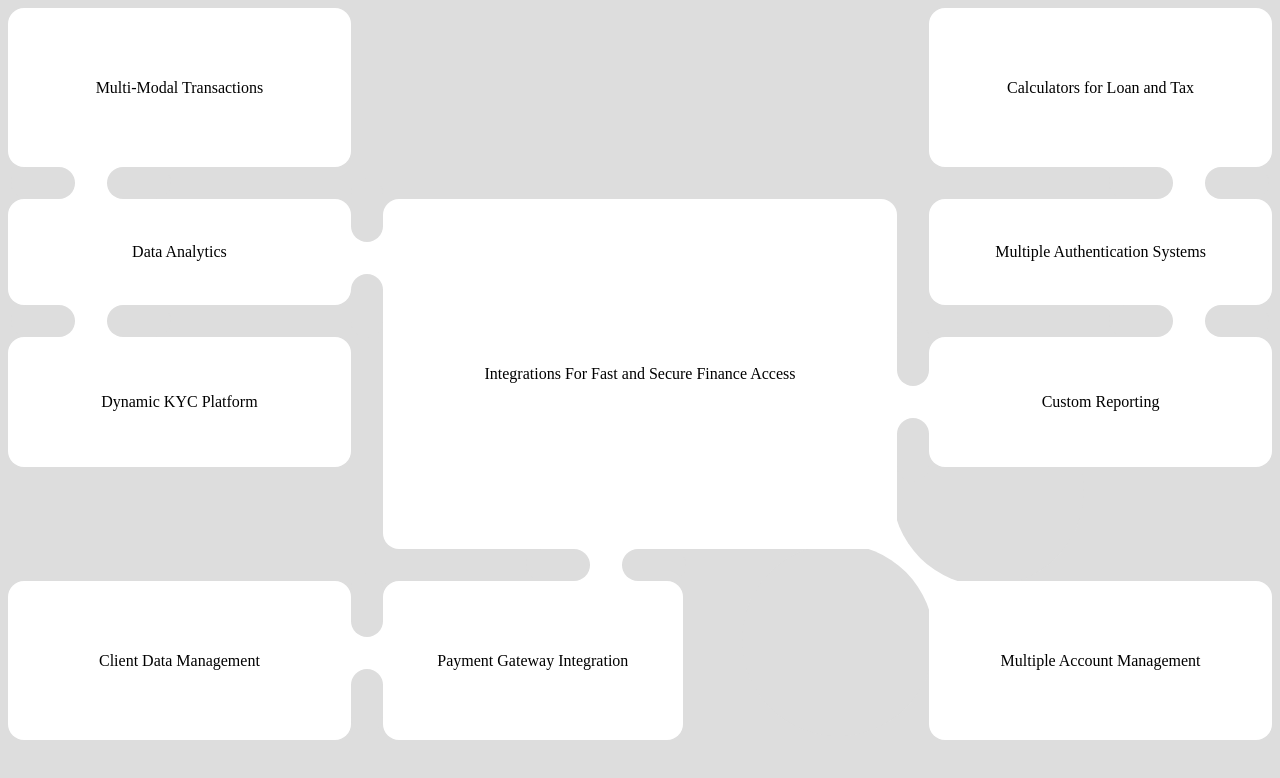
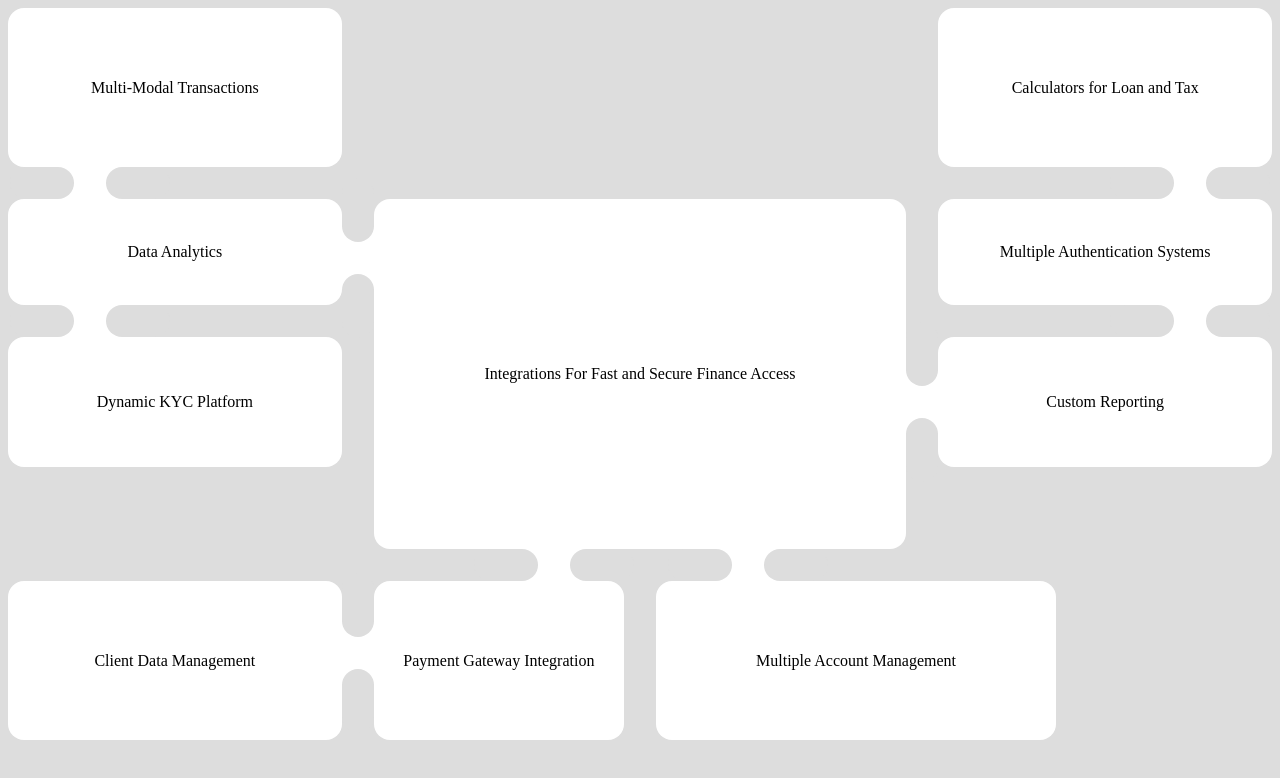
Before and after one commit to logovaser/StartupSoft-popup-grid, a website built with Vite: page index.html in a window 1280 px wide. Built offline with nearby package versions, Linux system fonts and the light colour scheme.

Commit message:
move block 6

```diff
--- a/css/blockPositions.css
+++ b/css/blockPositions.css
@@ -1,6 +1,6 @@
 .container {
   display: grid;
-  grid-template-columns: 2fr 3fr 2fr;
+  grid-template-columns: 4fr 3fr 3fr 4fr;
   grid-template-rows: 3fr 2fr 4fr 3fr;
   column-gap: var(--blockSpacing);
   row-gap: var(--blockSpacing);
@@ -10,7 +10,7 @@
   grid-row-start: 2;
   grid-row-end: 4;
   grid-column-start: 2;
-  grid-column-end: 3;
+  grid-column-end: 4;
 
   height: 350px;
 }
@@ -61,29 +61,29 @@
   grid-row-end: 5;
   grid-column-start: 2;
   grid-column-end: 3;
-  width: 300px;
 }
 
 .block-6 {
   grid-row-start: 4;
   grid-row-end: 5;
   grid-column-start: 3;
-  grid-column-end: 4;
+  grid-column-end: 5;
+  width: 400px;
 }
 
 .block-7 {
   grid-row-start: 3;
   grid-row-end: 4;
-  grid-column-start: 3;
-  grid-column-end: 4;
+  grid-column-start: 4;
+  grid-column-end: 5;
   height: 130px;
 }
 
 .block-8 {
   grid-row-start: 2;
   grid-row-end: 3;
-  grid-column-start: 3;
-  grid-column-end: 4;
+  grid-column-start: 4;
+  grid-column-end: 5;
 }
 .block-8 *, .block-8 > .bridge:before, .block-8 > .bridge::after {
   animation-delay: 400ms !important;
@@ -92,8 +92,8 @@
 .block-9 {
   grid-row-start: 1;
   grid-row-end: 2;
-  grid-column-start: 3;
-  grid-column-end: 4;
+  grid-column-start: 4;
+  grid-column-end: 5;
 }
 .block-9 *, .block-9 > .bridge:before, .block-9 > .bridge::after {
   animation-delay: 800ms !important;
--- a/css/bridgeTopLeftCorner.css
+++ /dev/null
@@ -1,33 +0,0 @@
-.block.bridge-top-left-corner {
-  justify-content: flex-start;
-}
-
-.bridge-top-left-corner .block-content {
-  animation: 600ms ease blockAppearCorner;
-}
-
-.bridge-top-left-corner .bridge {
-  width: calc(var(--bridgeThickness) * 2);
-  height: calc(var(--bridgeThickness) * 2);
-  left: calc(-2.5 * var(--blockSpacing));
-  top: calc(-2.5 * var(--blockSpacing));
-  opacity: 1;
-}
-
-.bridge-top-left-corner .bridge::before {
-  bottom: calc(var(--bridgeThickness) / 1.5);
-  left: calc(var(--bridgeThickness) / 1.5);
-  height: calc(var(--bridgeThickness) * 3);
-  width: calc(var(--bridgeThickness) * 3);
-  border-radius: 100%;
-  animation: 400ms bridgeBeforeAppearCorner;
-}
-
-.bridge-top-left-corner .bridge:after {
-  top: calc(var(--bridgeThickness) / 1.5);
-  right: calc(var(--bridgeThickness) / 1.5);
-  height: calc(var(--bridgeThickness) * 3);
-  width: calc(var(--bridgeThickness) * 3);
-  border-radius: 100%;
-  animation: 400ms bridgeAfterAppearCorner;
-}
--- a/index.html
+++ b/index.html
@@ -31,7 +31,7 @@
         <div class="bridge"></div>
         <div class="block-content">Payment Gateway Integration</div>
       </div>
-      <div class="block block-6 bridge-top-left-corner">
+      <div class="block block-6 bridge-top-left">
         <div class="bridge"></div>
         <div class="block-content">Multiple Account Management</div>
       </div>
--- a/main.js
+++ b/main.js
@@ -8,5 +8,4 @@ import './css/bridgeBottomRight.css'
 import './css/bridgeLeft.css'
 import './css/bridgeRight.css'
 import './css/bridgeTopLeft.css'
-import './css/bridgeTopLeftCorner.css'
 import './css/bridgeTopRight.css'
```
